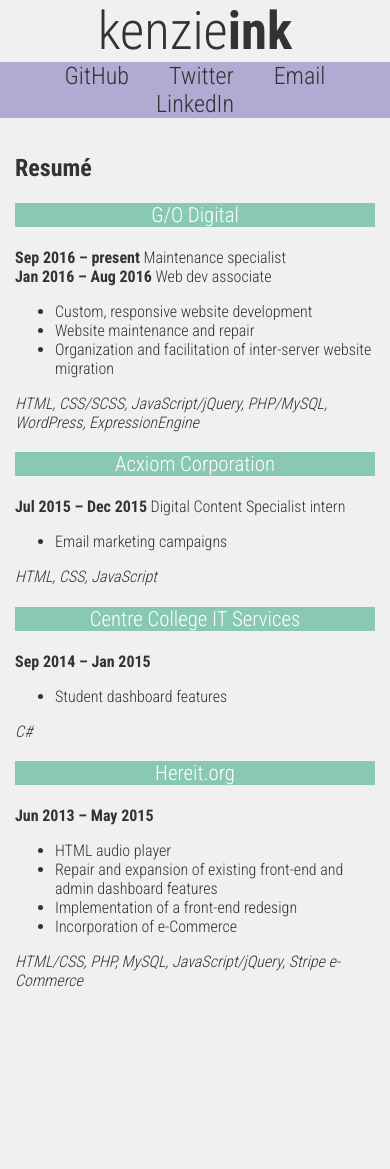
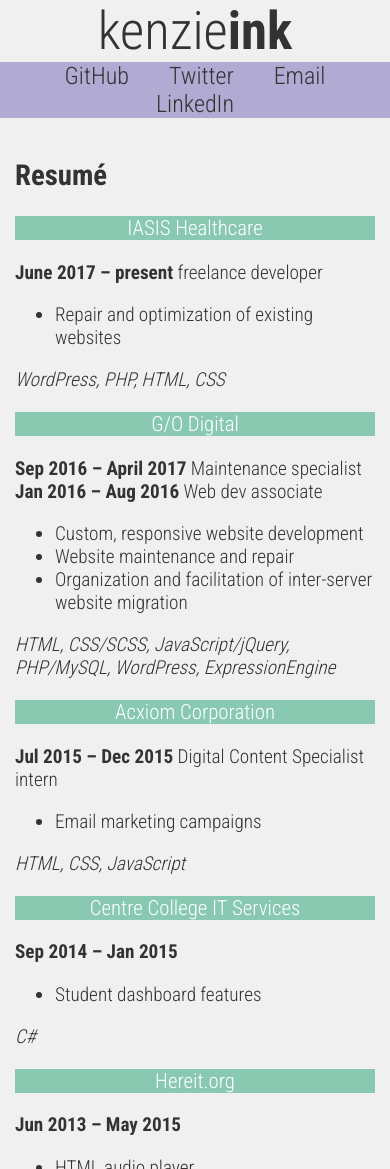
Before and after one commit to kenziebottoms/kenzie-ink-v2, a Jekyll site: the page built from _posts/2017-04-28-resume.mdown, in a window 390 px wide, cut to the strip 0-1169 px from the top of the page. Built offline with Jekyll 4.4.1, drawn with Linux system fonts in a browser that asks for light colours; nearby versions of some CDN libraries.

Commit message:
added c3po and iasis to resume and fixed some mobile scss issues

```diff
--- a/_posts/2016-09-26-resume.mdown
+++ b/_posts/2017-04-28-resume.mdown
@@ -1,16 +1,24 @@
 ---
 layout:     code-gallery
 title:      "Resum&eacute;"
-date:       2016-09-26
+date:       2017-04-28
 categories: code
 imgsrc:     http://i.imgur.com/R3gEiev.png
 permalink:  /kenzie/resume/
 ---
 <div class="resume">
     <h2 class="post-title">Resum&eacute;</h2>
+    <h3>IASIS Healthcare</h3>
+    <p class="date">
+        <strong>June 2017 &ndash; present</strong> freelance developer
+    </p>
+    <ul>
+        <li>Repair and optimization of existing websites</li>
+    </ul>
+    <em>WordPress, PHP, HTML, CSS</em>
     <h3>G/O Digital</h3>
     <p class="date">
-        <strong>Sep 2016 &ndash; present</strong> Maintenance specialist
+        <strong>Sep 2016 &ndash; April 2017</strong> Maintenance specialist
         <br/>
         <strong>Jan 2016 &ndash; Aug 2016</strong> Web dev associate
     </p>
--- a/css/style.css
+++ b/css/style.css
@@ -197,13 +197,9 @@
       .feature-wrapper.art {
         position: fixed; } }
   .feature-wrapper .feature {
-    height: auto;
     background-size: contain;
     background-repeat: no-repeat;
     background-position: center; }
-    @media screen and (min-width: 960px) {
-      .feature-wrapper .feature {
-        height: 600px; } }
     .feature-wrapper .feature.code {
       padding: 0 15px;
       font-size: 1rem;
@@ -211,6 +207,8 @@
     .feature-wrapper .feature.art {
       height: 300px; }
     @media screen and (min-width: 960px) {
+      .feature-wrapper .feature.art, .feature-wrapper .feature.code {
+        height: 500px; }
       .feature-wrapper .feature.code {
         padding: 0 50px; } }
     .feature-wrapper .feature h2 {
@@ -233,7 +231,7 @@
         opacity: 1; }
     .feature-wrapper .feature .resume, .feature-wrapper .feature .resources {
       padding: 1rem 0 3rem 0;
-      font-size: 1rem; }
+      font-size: 1.2rem; }
       .feature-wrapper .feature .resume h3, .feature-wrapper .feature .resources h3 {
         background: #89C9B2;
         color: #fff;
```
Also changed, not shown: _posts/2016-02-18-candroid.mdown (added, +7 -0 lines), sass/style.scss (+4 -5 lines), Gemfile.lock.
